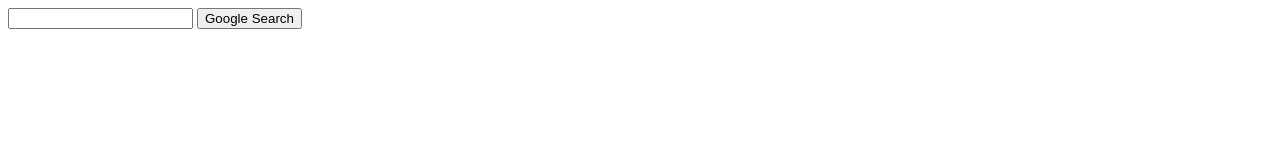
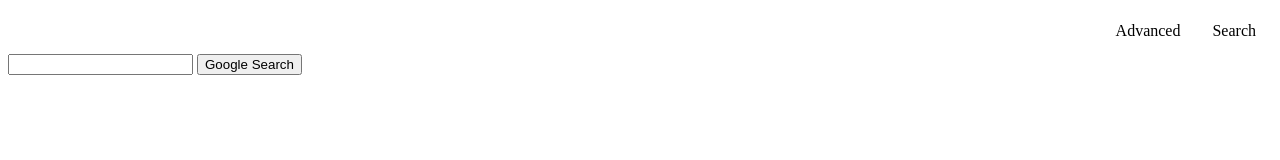
Before and after one commit to 94kp/search, a plain HTML site: page images.html in a window 1280 px wide. Drawn offline with Linux system fonts and the light colour scheme.

Commit message:
Created separate stylesheet and created navbar with working links

```diff
--- a/images.html
+++ b/images.html
@@ -2,9 +2,14 @@
 <html lang="en">
     <head>
         <title>Search</title>
+        <link rel="stylesheet" type="text/css" href="stylesheet.css">
     </head>
     <body>
-        <form action="https://google.com/search">
+        <ul>
+            <li><a class="active" href="index.html">Search</a></li>
+            <li><a href="advanced.html">Advanced</a></li>
+          </ul>
+        <form action="https://google.com/images">
             <input type="text" name="q">
             <input type="submit" value="Google Search">
         </form>
--- /dev/null
+++ b/stylesheet.css
@@ -0,0 +1,18 @@
+ul {
+    list-style-type: none;
+    margin: 0;
+    padding: 0;
+    overflow: hidden;
+  }
+
+  li {
+    float: right;
+  }
+
+  li a {
+    display: block;
+    color: black;
+    text-align: center;
+    padding: 14px 16px;
+    text-decoration: none;
+  }
```
Also changed, not shown: advanced.html (+6 -1 lines), index.html (+7 -1 lines).
